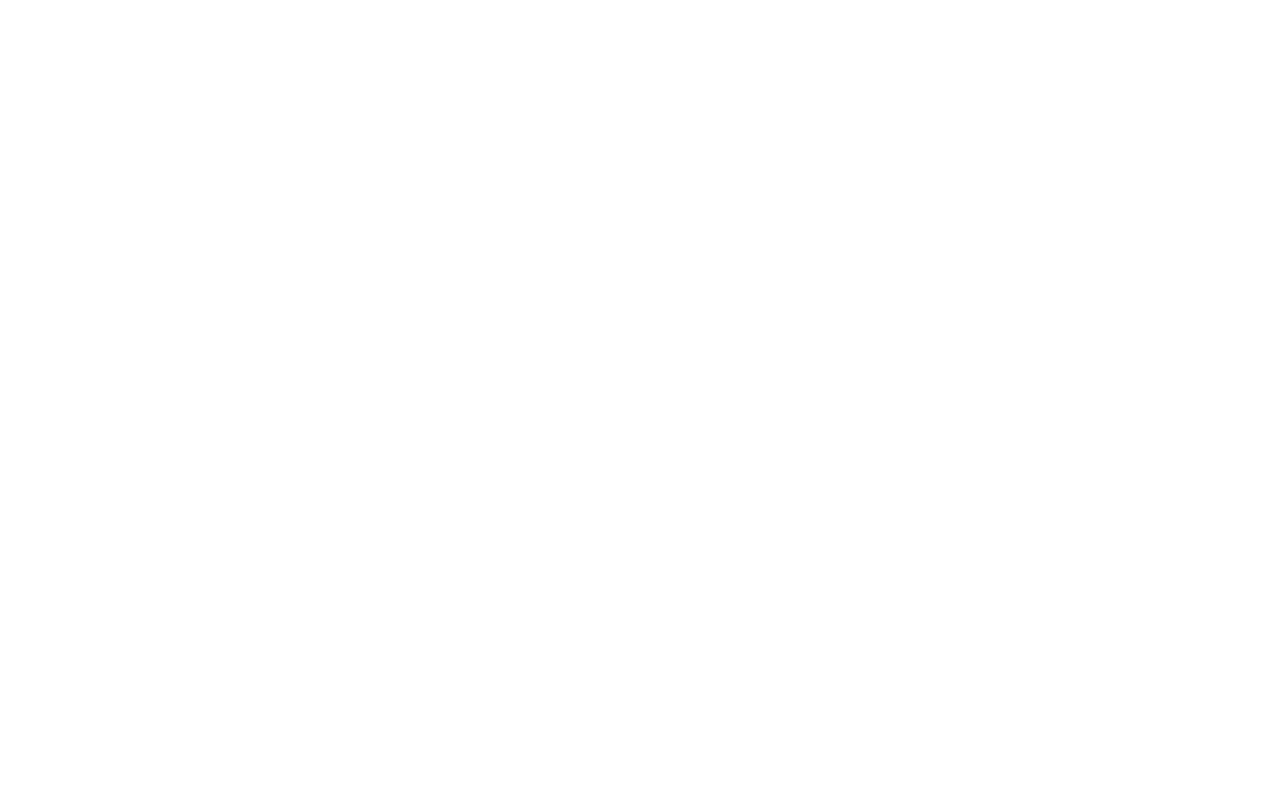
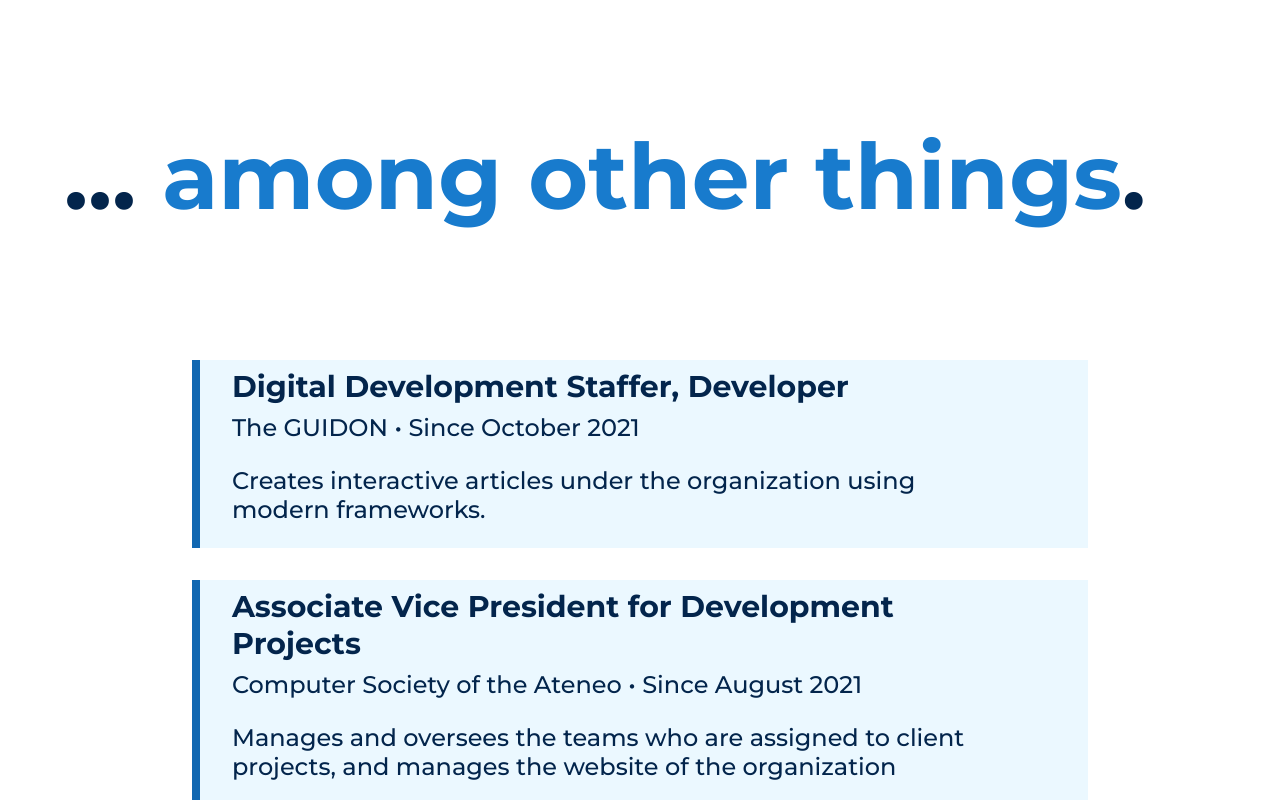
Before and after one commit to dnamme/dnamme.github.io, a Vue app: page / in a window 1280 px wide. Shown: the part 6600-7400 px from the top of the page. Before the commit the page ends 6720 px from the top, so only its background shows below. Built offline with nearby package versions, Linux system fonts and the light colour scheme.

Commit message:
add experience section

```diff
--- a/src/App.vue
+++ b/src/App.vue
@@ -3,6 +3,7 @@
   <AboutSection />
   <ProjectsSection />
   <AchievementsSection />
+  <ExperienceSection />
 </template>
 
 <script>
@@ -10,10 +11,17 @@ import NavBar from "./components/NavBar.vue";
 import AboutSection from "./components/about/AboutSection.vue";
 import ProjectsSection from "./components/projects/ProjectsSection.vue";
 import AchievementsSection from "./components/achievements/AchievementsSection.vue";
+import ExperienceSection from "./components/experience/ExperienceSection.vue";
 
 export default {
   name: "App",
-  components: { NavBar, AboutSection, ProjectsSection, AchievementsSection },
+  components: {
+    NavBar,
+    AboutSection,
+    ProjectsSection,
+    AchievementsSection,
+    ExperienceSection,
+  },
 };
 </script>
 
--- /dev/null
+++ b/src/components/experience/ExperienceSection.vue
@@ -0,0 +1,94 @@
+<template>
+  <div id="experience" class="main">
+    <h1 class="sticky-title">
+      ... <span class="h1 accented-heading">among other things</span>.
+    </h1>
+
+    <div
+      v-for="(experience, index) in experiences"
+      :key="`experience-${index}`"
+      class="experience-card"
+    >
+      <h6 class="exp-title">{{ experience.title }}</h6>
+      <p class="exp-details">
+        {{ experience.company }} &bull; {{ experience.date }}
+      </p>
+
+      <p class="exp-description">{{ experience.desc }}</p>
+    </div>
+  </div>
+</template>
+
+<script>
+export default {
+  name: "ExperienceSection",
+  data() {
+    return {
+      experiences: [
+        {
+          title: "Digital Development Staffer, Developer",
+          company: "The GUIDON",
+          date: "Since October 2021",
+          desc: "Creates interactive articles under the organization using modern frameworks.",
+        },
+        {
+          title: "Associate Vice President for Development Projects",
+          company: "Computer Society of the Ateneo",
+          date: "Since August 2021",
+          desc: "Manages and oversees the teams who are assigned to client projects, and manages the website of the organization",
+        },
+        {
+          title: "Senior Developer",
+          company: "Google Developer Student Clubs Loyola",
+          date: "Since August 2020",
+          desc: "Created a mobile application to help students in their overall productivity needs.",
+        },
+      ],
+    };
+  },
+};
+</script>
+
+<style scoped>
+#experience {
+  max-width: 1440px;
+
+  padding: 0 0 128px;
+}
+
+.sticky-title {
+  position: sticky;
+  top: 0;
+
+  margin: 0 0 128px 64px;
+}
+
+.experience-card {
+  border-left: 8px solid var(--darker-blue);
+
+  width: 896px;
+
+  padding: 8px 72px 24px 32px;
+  margin: 0 auto 32px;
+
+  background-color: var(--lighter-blue);
+}
+
+.experience-card:last-child {
+  margin-bottom: 0;
+}
+
+.experience-card .exp-title {
+  margin: 0 0 8px;
+}
+
+.experience-card .exp-details {
+  margin: 0 0 24px;
+
+  font-weight: 500;
+}
+
+.experience-card .exp-description {
+  margin: 0;
+}
+</style>
```
